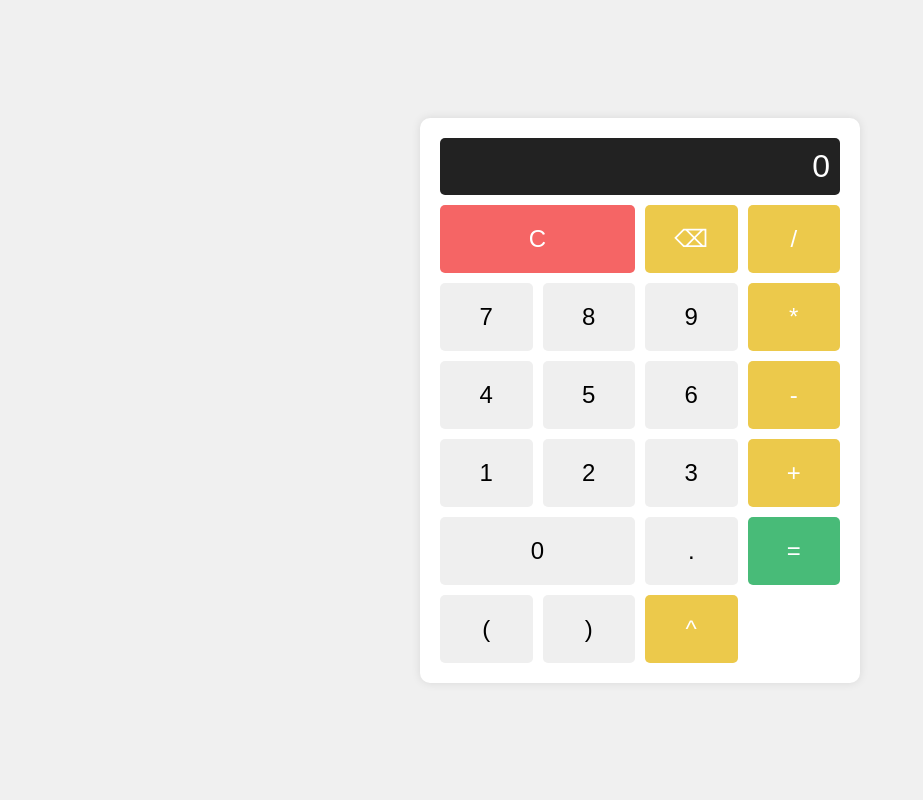
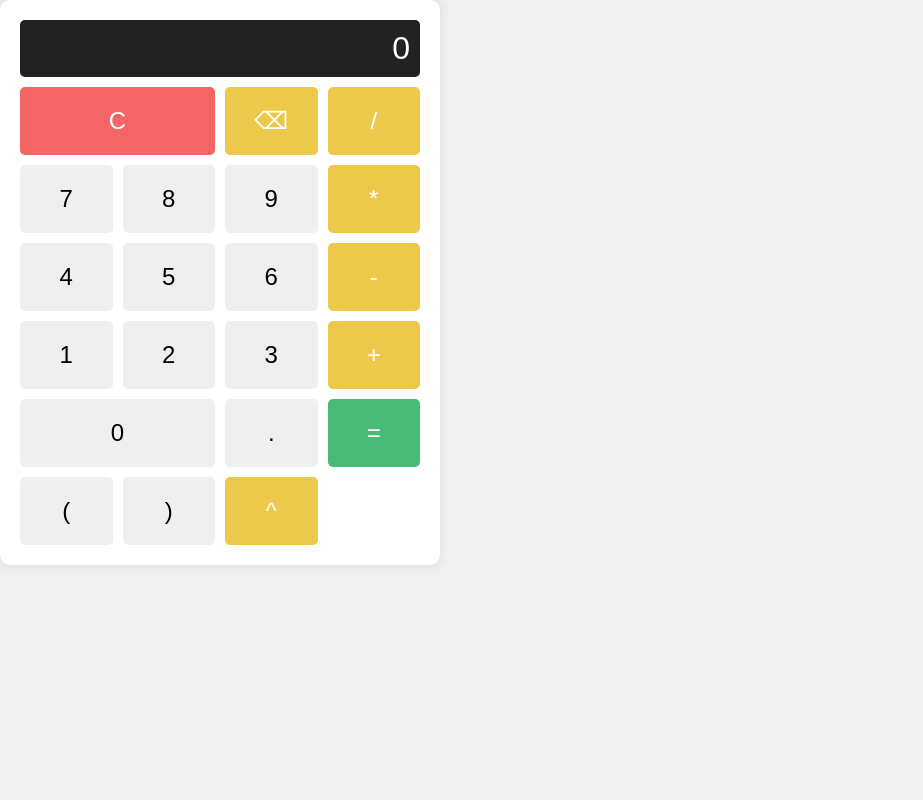
Before and after one commit to Addanine/scicalc, a Flask app: page / in a window 1280 px wide. Shown: the whole page, without its empty margins (0-923 px from the left). Run offline with Flask 3, Linux system fonts and the light colour scheme.

Commit message:
mitch's commit

```diff
--- a/static/style.css
+++ b/static/style.css
@@ -1,9 +1,10 @@
 body {
     font-family: Arial, sans-serif;
-    display: flex;
+    display: block;
     justify-content: center;
     align-items: center;
     height: 100vh;
+    width: 100vw;
     margin: 0;
     background-color: #f0f0f0;
 }
```
